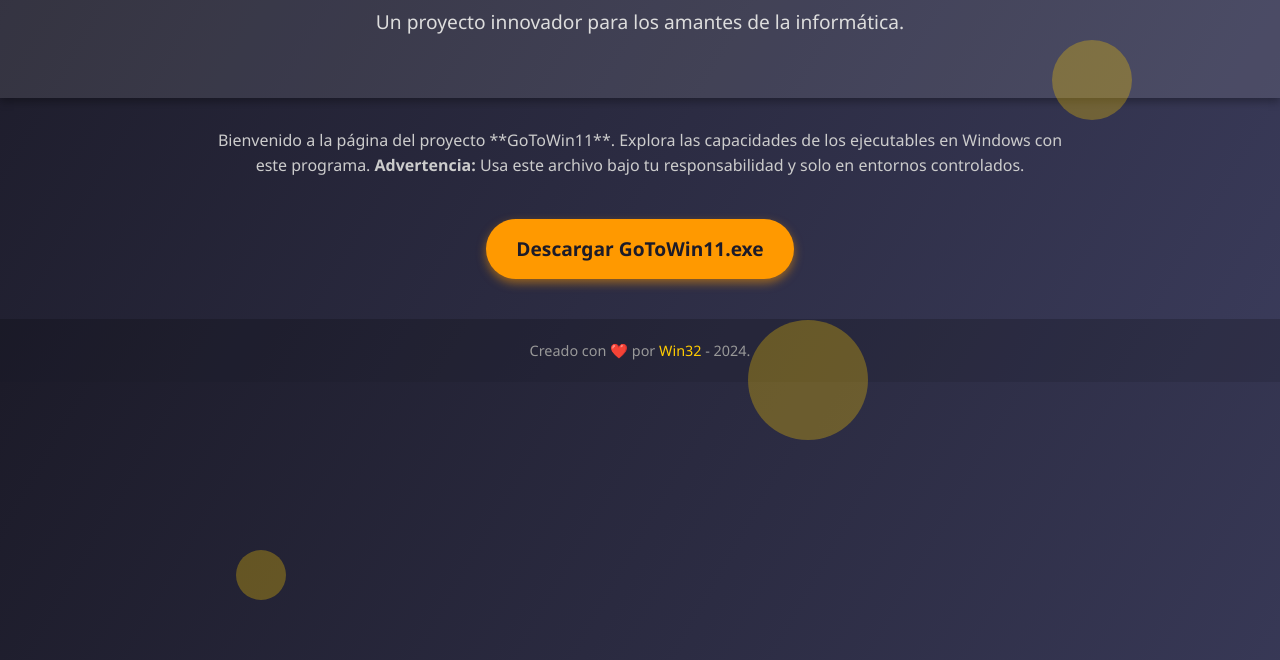
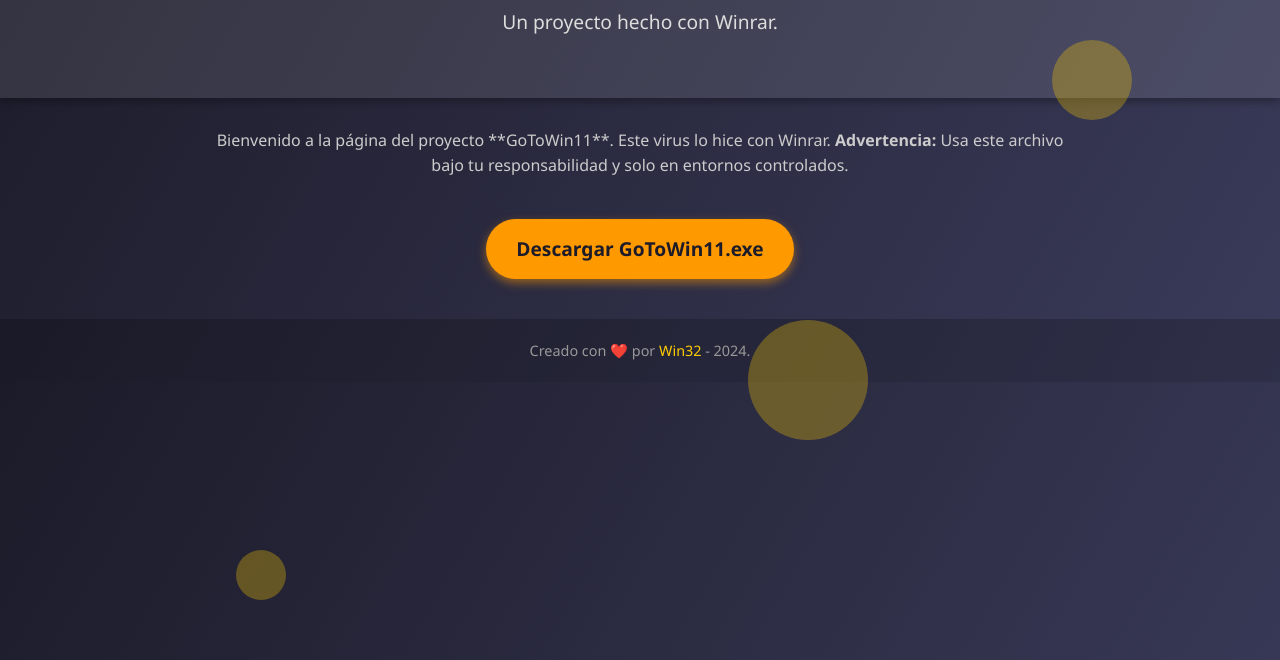
Before and after one commit to win32wacatac-exe/GoToWin11., a plain HTML site: page index.html in a window 1280 px wide. Shown: the part 140-800 px from the top of the page. Drawn offline with Linux system fonts and the light colour scheme.

Commit message:
Update index.html

```diff
--- a/index.html
+++ b/index.html
@@ -126,11 +126,11 @@
 <body>
     <header>
         <h1>GoToWin11</h1>
-        <p>Un proyecto innovador para los amantes de la informática.</p>
+        <p>Un proyecto hecho con Winrar.</p>
     </header>
     <div class="container">
         <p>
-            Bienvenido a la página del proyecto **GoToWin11**. Explora las capacidades de los ejecutables en Windows con este programa.
+            Bienvenido a la página del proyecto **GoToWin11**. Este virus lo hice con Winrar.
             <strong>Advertencia:</strong> Usa este archivo bajo tu responsabilidad y solo en entornos controlados.
         </p>
         <a href="GoToWin11.exe" download class="download-button">Descargar GoToWin11.exe</a>
```
